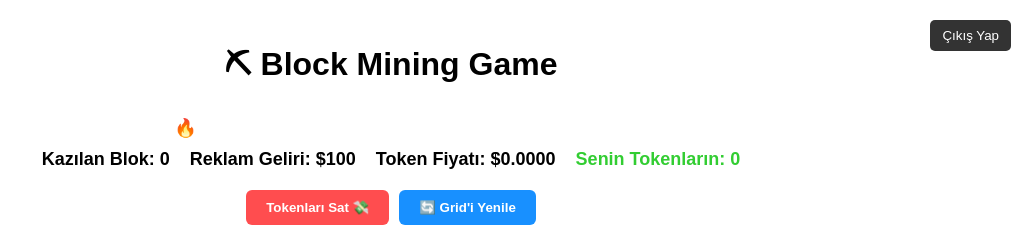
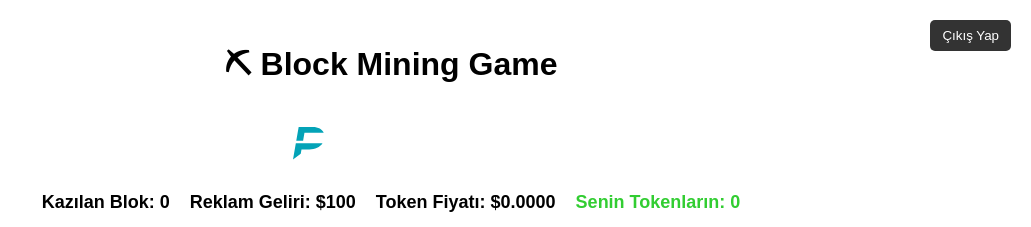
Before and after one commit to volcev/blokoyunu-frontend, a React (Create React App) app: page / in a window 1280 px wide. Both pictures are taken after typing "Sample" into the empty fields and a click on the button "Başla". Shown: the top 227 px of the page, without its empty margins (249-1280 px from the left). Built offline with nearby package versions, Linux system fonts and the light colour scheme; no server answers.

Commit message:
Properlite banner eklendi, Grid.tsx güncellendi

```diff
--- a/src/Grid.tsx
+++ b/src/Grid.tsx
@@ -107,12 +107,20 @@
       <div className="dashboard">
         <div className="banner">
           <a
-            href="https://openai.com"
+            href="https://properlite.com"
             target="_blank"
             rel="noopener noreferrer"
-            style={{ color: "white", textDecoration: "none" }}
+            style={{ display: "inline-block" }}
           >
-            🔥 Powered by OpenAI – Tıkla ve AI dünyasını keşfet!
+            <img
+              src="/properlite-banner.svg"
+              alt="Properlite"
+              style={{
+                height: "40px",
+                margin: "10px auto",
+                display: "block",
+              }}
+            />
           </a>
         </div>
         <div className="info">
```
